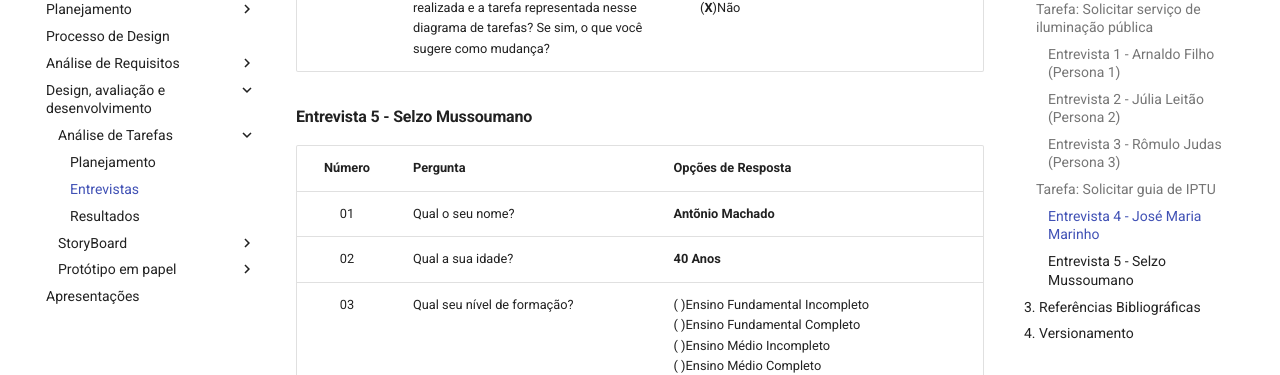
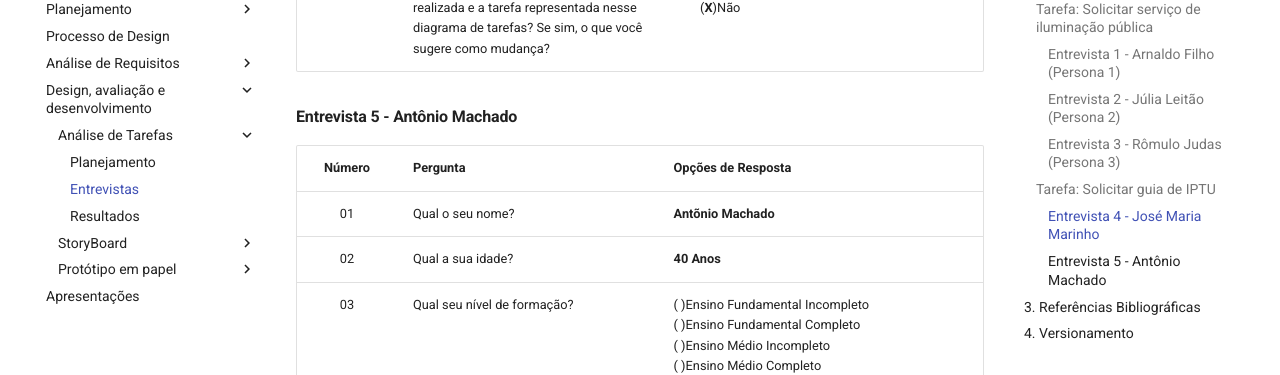
Before and after one commit to Interacao-Humano-Computador/2021.1-Prefeitura-Unai, an MkDocs documentation site: the page built from docs/designAvaliacaoDesenvolv/analiseDeTarefas/entrevistas.md, in a window 1280 px wide and 900 px high, scrolled down 4015 px. Shown: the part 153-528 px from the top of the window. Built offline with MkDocs 1.6.1 and Material for MkDocs 9.7.7, drawn with Linux system fonts in a browser that asks for light colours.

Commit message:
Update entrevistas.md

```diff
--- a/docs/designAvaliacaoDesenvolv/analiseDeTarefas/entrevistas.md
+++ b/docs/designAvaliacaoDesenvolv/analiseDeTarefas/entrevistas.md
@@ -78,7 +78,7 @@
 |   07   | Teve facilidade de encontrar o que desejava?                                                                                              | ()Sim</br> (**X**)Não </br>() Mais ou menos                                                                                                                                                                                                                  |
 |   08   | Você notou diferenças entre a tarefa realizada e a tarefa representada nesse diagrama de tarefas? Se sim, o que você sugere como mudança? | ()Sim</br> (**X**)Não </br>                                                                                                                                                                                                                                  |
 
-#### Entrevista 5 - Selzo Mussoumano
+#### Entrevista 5 - Antônio Machado
 
 
 | Número | Pergunta                                                                                                                                  | Opções de Resposta                                                                                                                                                                                                                                      |
```
